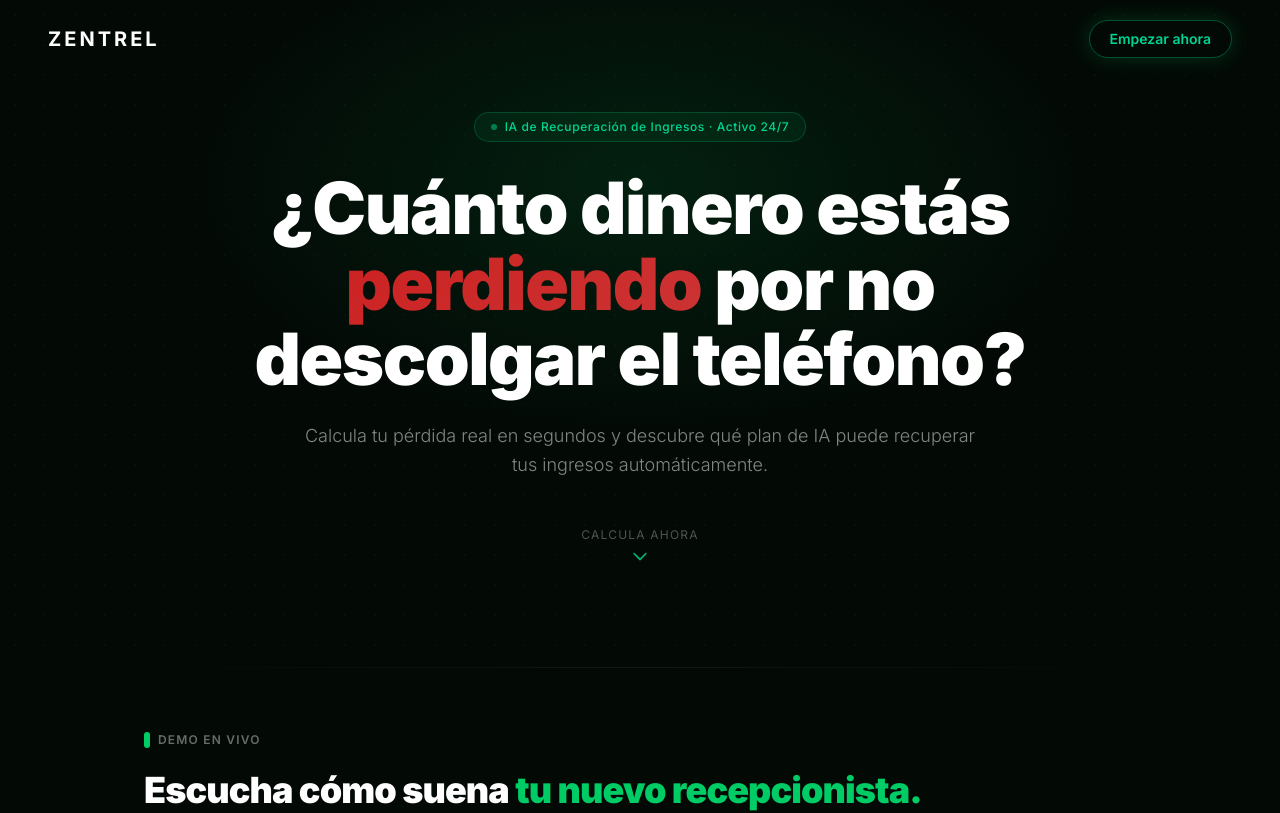
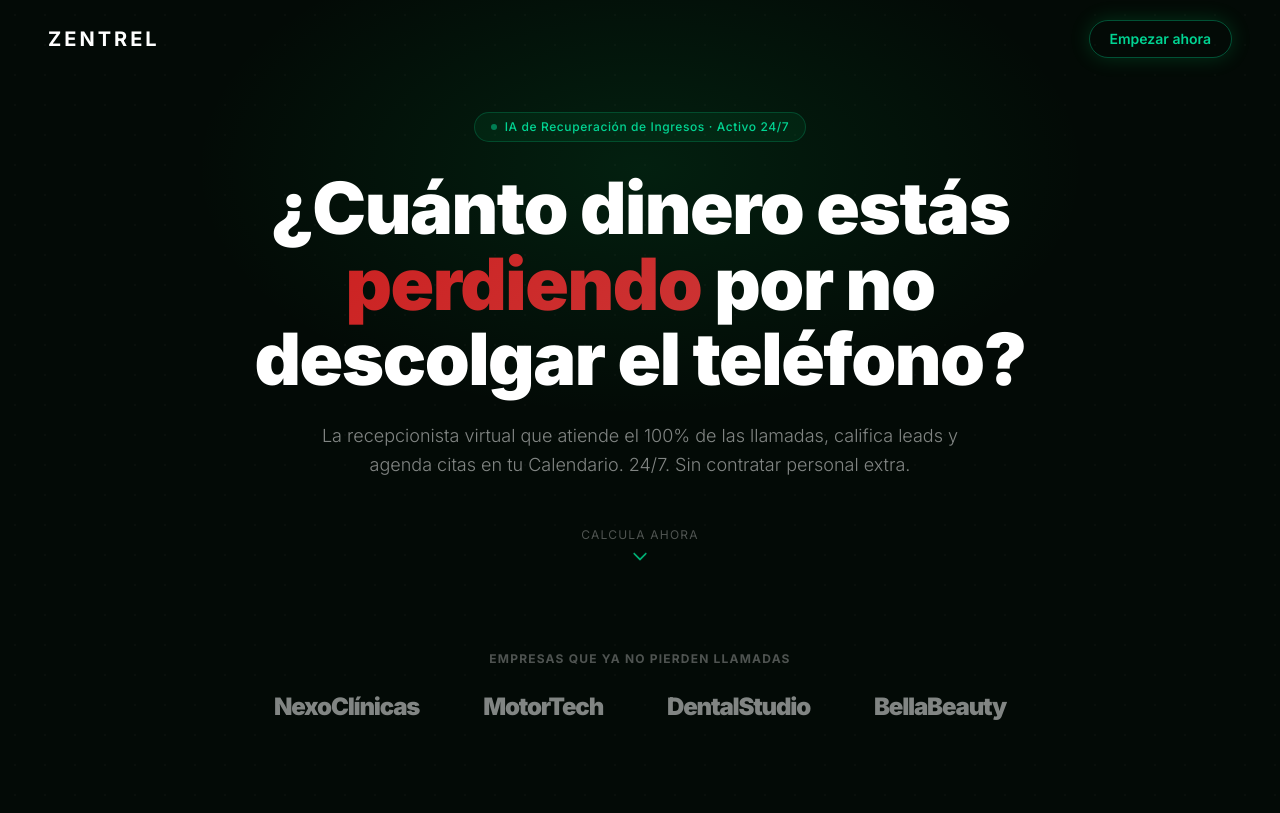
Before and after one commit to javiviph/zentrel, a React (Vite) app: page / in a window 1280 px wide. Shown: the top 813 px of the page. Built offline with nearby package versions, Linux system fonts and the light colour scheme.

Commit message:
Update Hero section with new value prop and social proof logos

```diff
--- a/src/components/Hero.jsx
+++ b/src/components/Hero.jsx
@@ -55,7 +55,7 @@ const Hero = () => {
                 </h1>
 
                 <p className="mt-6 text-base sm:text-lg text-white/50 max-w-2xl mx-auto font-light leading-relaxed">
-                    Calcula tu pérdida real en segundos y descubre qué plan de IA puede recuperar tus ingresos automáticamente.
+                    La recepcionista virtual que atiende el 100% de las llamadas, califica leads y agenda citas en tu Calendario. 24/7. Sin contratar personal extra.
                 </p>
             </Motion.div>
 
@@ -71,6 +71,24 @@ const Hero = () => {
                     <path strokeLinecap="round" strokeLinejoin="round" strokeWidth={2} d="M19 9l-7 7-7-7" />
                 </svg>
             </Motion.div>
+
+            {/* Social Proof */}
+            <Motion.div
+                initial={{ opacity: 0, y: 20 }}
+                animate={{ opacity: 1, y: 0 }}
+                transition={{ delay: 1, duration: 0.8 }}
+                className="relative z-10 mt-20 flex flex-col items-center w-full"
+            >
+                <span className="text-xs font-bold text-white/30 tracking-widest uppercase mb-6">
+                    EMPRESAS QUE YA NO PIERDEN LLAMADAS
+                </span>
+                <div className="flex flex-wrap justify-center items-center gap-8 md:gap-16 opacity-50 grayscale">
+                    <span className="text-xl md:text-2xl font-black tracking-tighter">NexoClínicas</span>
+                    <span className="text-xl md:text-2xl font-black tracking-tighter">MotorTech</span>
+                    <span className="text-xl md:text-2xl font-black tracking-tighter">DentalStudio</span>
+                    <span className="text-xl md:text-2xl font-black tracking-tighter">BellaBeauty</span>
+                </div>
+            </Motion.div>
         </section>
     );
 };
```
Also changed, not shown: package.json (+5 -2 lines), 1 other file (tests, documents, lock files or other folders).
